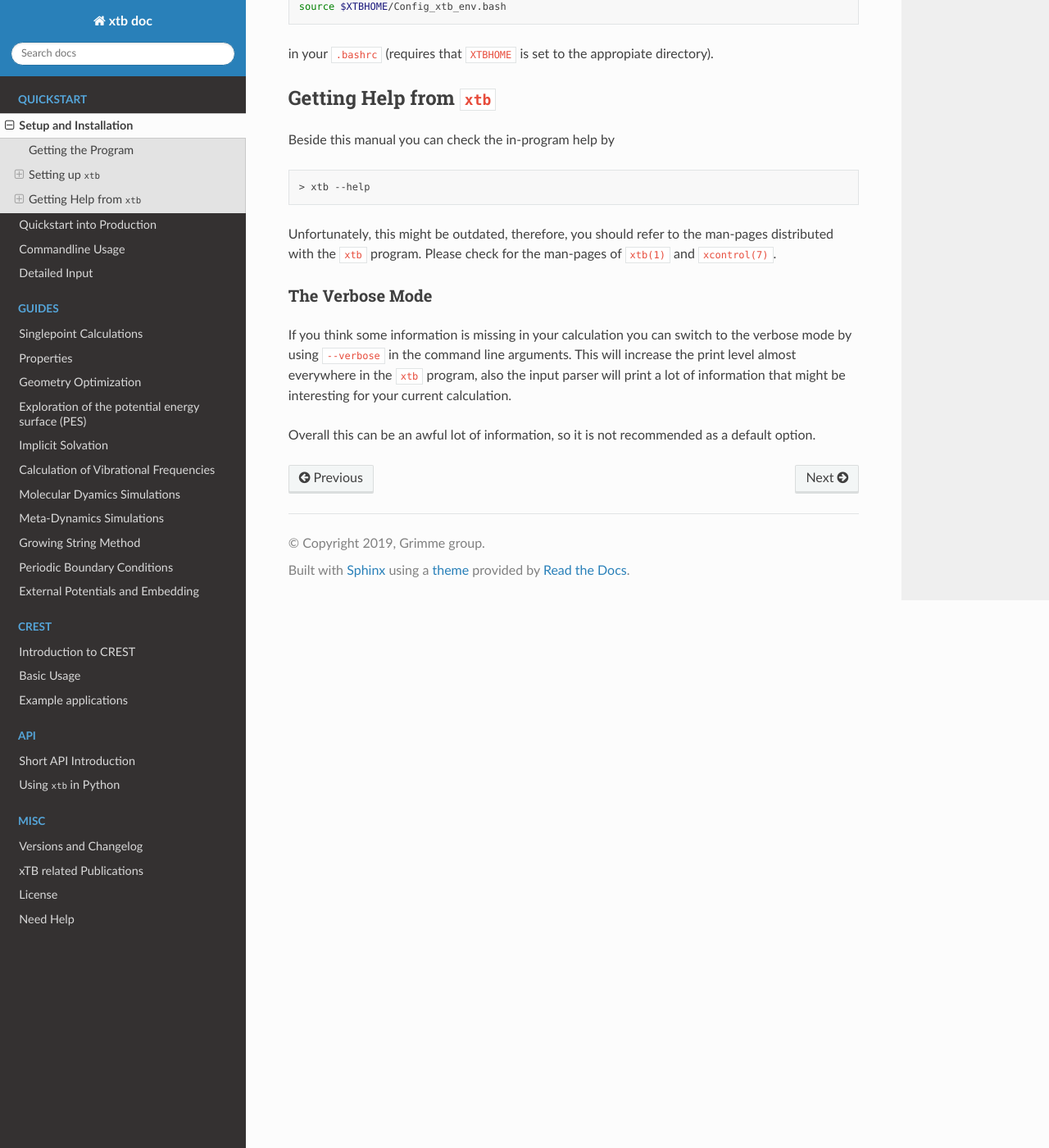
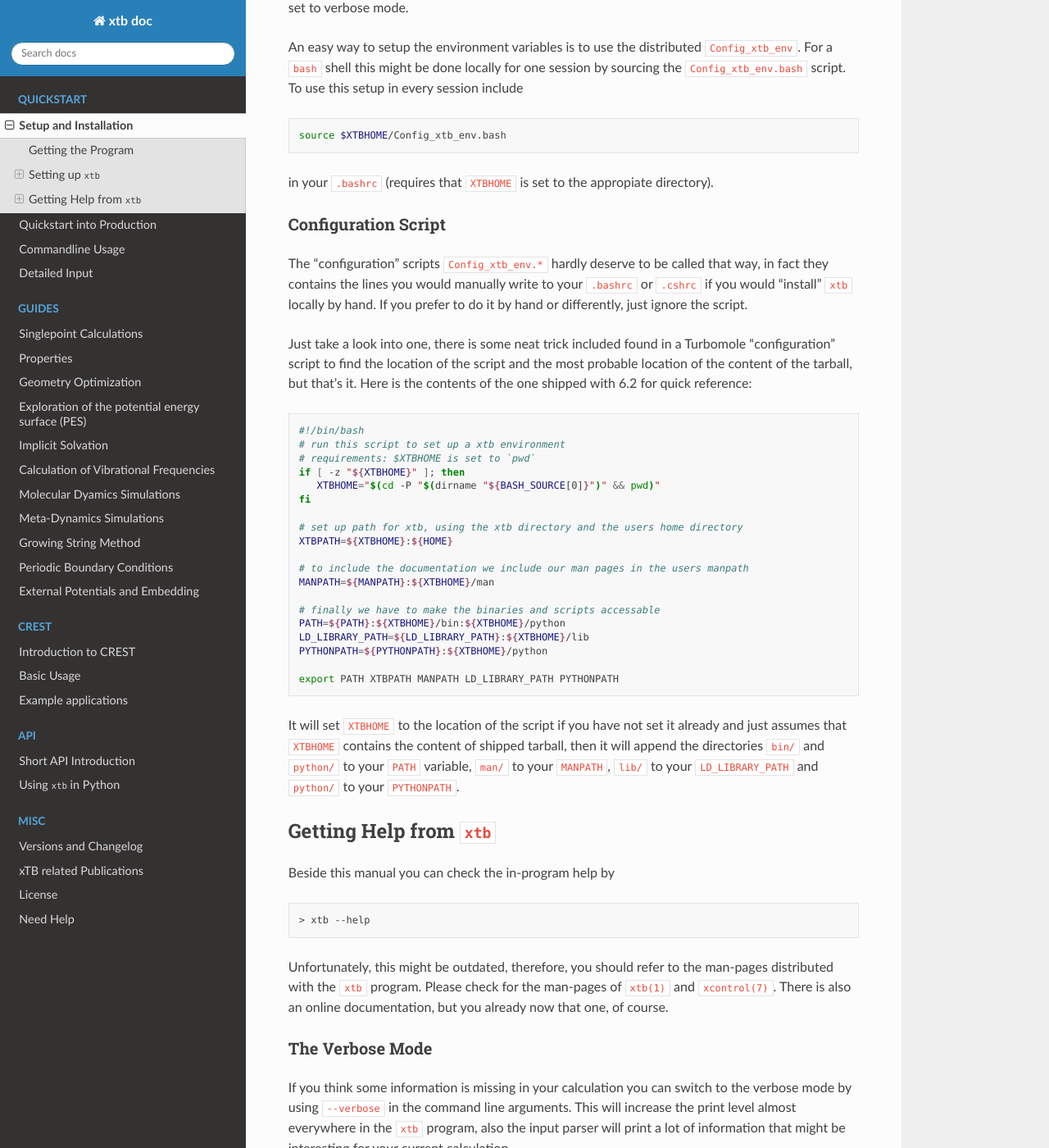
Before and after one commit to grimme-lab/xtb_docs, a Sphinx documentation site: the page built from source/setup.rst, in a window 1280 px wide and 1400 px high, scrolled down 2272 px. Shown: the whole window at 82% size. Built offline with Sphinx 7.4.7 and the Read the Docs theme 2.0.0, drawn with Linux system fonts in a browser that asks for light colours; some of the changed text lies outside the part shown.

Commit message:
updated setup section for version 6.2

```diff
--- a/source/setup.rst
+++ b/source/setup.rst
@@ -17,9 +17,14 @@
 from Stefan Grimme at the `xtb-mailing list <xtb@thch.uni-bonn.de>`_.
 It usually comes as a tarball with following content
 
-::
+.. code-block:: none
 
   bin/xtb
+  lib/libxtb.so     -> libxtb.so.6
+  lib/libxtb.so.6   -> libxtb.so.6.2
+  lib/libxtb.so.6.2
+  include/xtb.h
+  python/xtb.py
   .xtbrc
   Config_xtb_env.bash
   Config_xtb_env.csh
@@ -34,6 +39,11 @@
 
 The binary is usually compiled with the Intel Fortran compiler and statically
 linked against Intel's Math Kernel Library (Intel MKL).
+Newer versions of ``xtb`` (6.2 and newer) additionally include a shared library,
+the header specification of the C-API and a Python wrapper to use the API
+within the Atomic Simulation Environment (`ASE`_).
+
+.. _ASE: https://wiki.fysik.dtu.dk/ase/
 
 First check the version by
 
@@ -114,6 +124,47 @@
 
 in your ``.bashrc`` (requires that ``XTBHOME`` is set to the appropiate directory).
 
+Configuration Script
+--------------------
+
+The “configuration” scripts ``Config_xtb_env.*`` hardly deserve to be called
+that way, in fact they contains the lines you would manually write to your
+``.bashrc`` or ``.cshrc`` if you would “install” ``xtb`` locally by hand.
+If you prefer to do it by hand or differently, just ignore the script.
+
+Just take a look into one, there is some neat trick included found in
+a Turbomole “configuration” script to find the location of the script
+and the most probable location of the content of the tarball, but that's it.
+Here is the contents of the one shipped with 6.2 for quick reference:
+
+.. code:: bash
+
+   #!/bin/bash
+   # run this script to set up a xtb environment
+   # requirements: $XTBHOME is set to `pwd`
+   if [ -z "${XTBHOME}" ]; then
+      XTBHOME="$(cd -P "$(dirname "${BASH_SOURCE[0]}")" && pwd)"
+   fi
+
+   # set up path for xtb, using the xtb directory and the users home directory
+   XTBPATH=${XTBHOME}:${HOME}
+
+   # to include the documentation we include our man pages in the users manpath
+   MANPATH=${MANPATH}:${XTBHOME}/man
+
+   # finally we have to make the binaries and scripts accessable
+   PATH=${PATH}:${XTBHOME}/bin:${XTBHOME}/python
+   LD_LIBRARY_PATH=${LD_LIBRARY_PATH}:${XTBHOME}/lib
+   PYTHONPATH=${PYTHONPATH}:${XTBHOME}/python
+
+   export PATH XTBPATH MANPATH LD_LIBRARY_PATH PYTHONPATH
+
+It will set ``XTBHOME`` to the location of the script if you have not
+set it already and just assumes that ``XTBHOME`` contains the content
+of shipped tarball, then it will append the directories ``bin/`` and ``python/``
+to your ``PATH`` variable, ``man/`` to your ``MANPATH``,
+``lib/`` to your ``LD_LIBRARY_PATH`` and ``python/`` to your ``PYTHONPATH``.
+
 Getting Help from ``xtb``
 =========================
 
@@ -126,6 +177,7 @@
 Unfortunately, this might be outdated,
 therefore, you should refer to the man-pages distributed with the ``xtb`` program.
 Please check for the man-pages of ``xtb(1)`` and ``xcontrol(7)``.
+There is also an online documentation, but you already now that one, of course.
 
 The Verbose Mode
 ----------------
```
